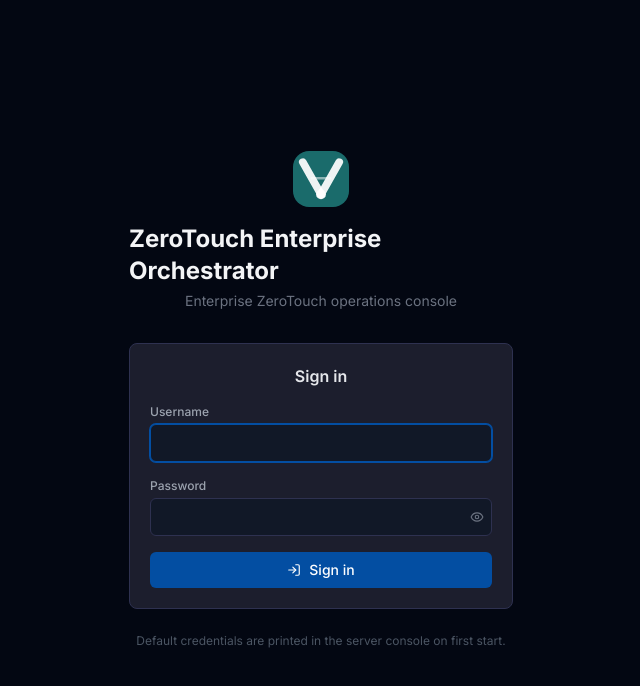
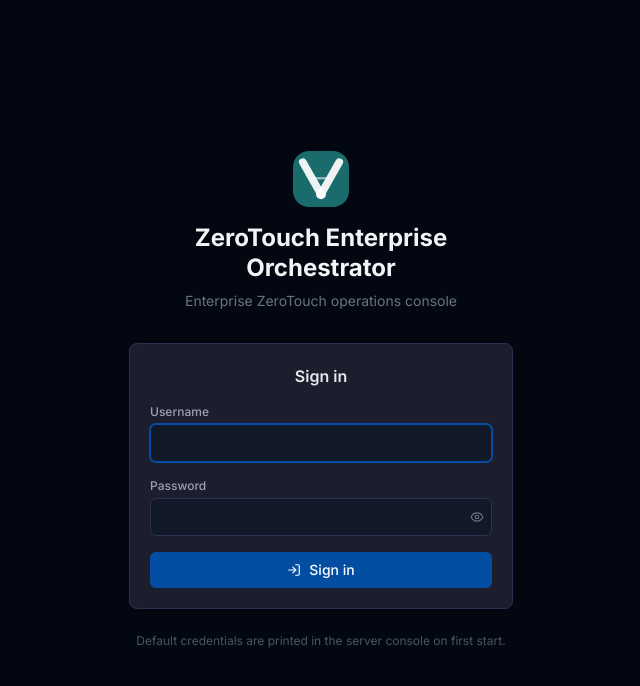
Before and after one commit to VirtuArchitect/ZTF-Orchestrator, a React (Vite) app: page /login in a window 1280 px wide. Shown: the top 686 px of the page, without its empty margins (319-959 px from the left). Built offline with nearby package versions, Linux system fonts and the light colour scheme.

Commit message:
Center login product title

```diff
--- a/src/pages/Login.tsx
+++ b/src/pages/Login.tsx
@@ -48,8 +48,10 @@ export default function Login() {
         {/* Logo */}
         <div className="flex flex-col items-center mb-8">
           <img src="/veridian-mark.svg" alt="ZeroTouch" className="w-14 h-14 rounded-2xl mb-4" />
-          <h1 className="text-2xl font-bold text-gray-100">ZeroTouch Enterprise Orchestrator</h1>
-          <p className="text-sm text-gray-500 mt-1">Enterprise ZeroTouch operations console</p>
+          <h1 className="max-w-xs text-center text-2xl font-bold leading-tight text-gray-100">
+            ZeroTouch Enterprise Orchestrator
+          </h1>
+          <p className="text-center text-sm text-gray-500 mt-2">Enterprise ZeroTouch operations console</p>
         </div>
 
         {/* Card */}
```
Also changed, not shown: 4 other files (tests, documents, lock files or other folders).
